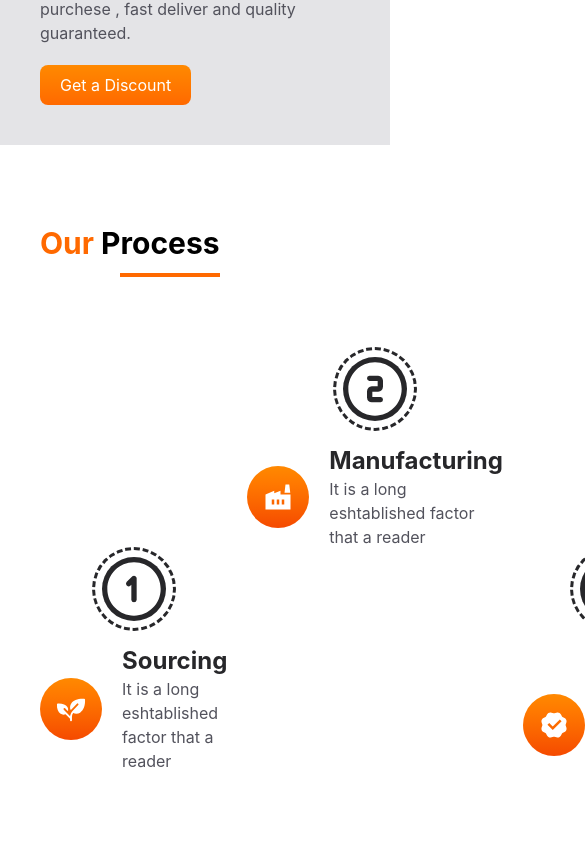
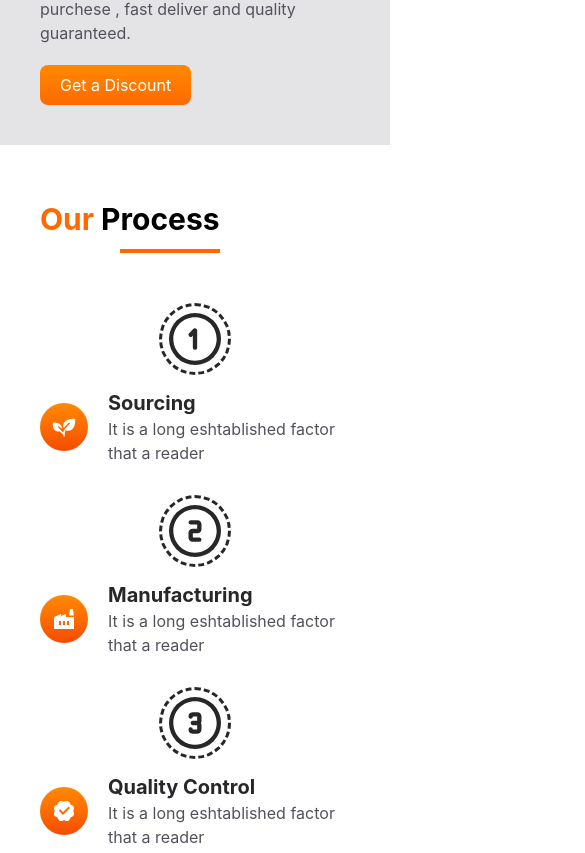
Before and after one commit to Adarsh-c-byte/Grocify, a React (Vite) app: page / in a window 390 px wide. Shown: the part 7651-8504 px from the top of the page, 585 px wide, since content can reach past the window. Built offline with nearby package versions, Linux system fonts and the light colour scheme.

Commit message:
make process component responsive

```diff
--- a/src/components/Process/Process.jsx
+++ b/src/components/Process/Process.jsx
@@ -14,18 +14,18 @@ import { RiVerifiedBadgeFill } from "react-icons/ri";
 const Process = () => {
   const renderSteps = steps.map((item) => {
     return (
-      <div className={`flex-1 ${item.id % 2 === 0 ? '-mt-50' : ''}`}>
-        <span className="flex justify-center items-center h-16 w-16 text-7xl text-white bg-zinc-800 rounded-full outline-dashed outline-zinc-800 outline-offset-7 mx-auto">{item.number}</span>
+      <div className={`flex-1 ${item.id % 2 === 0 ? 'md:-mt-50' : ''}`}>
+        <span className="flex justify-center items-center md:h-16 md:w-16 h-13 w-13 md:text-7xl text-6xl text-white bg-zinc-800 rounded-full outline-dashed outline-zinc-800 outline-offset-7 mx-auto">{item.number}</span>
 
         <div className="flex items-center mt-6 gap-5">
 
 
-            <span className="flex justify-center items-center text-3xl text-white p-4 rounded-full bg-gradient-to-b from-orange-400 to-orange-600">{item.icon}</span>
+            <span className="flex justify-center items-center md:text-3xl text-2xl text-white md:p-4 p-3 rounded-full bg-gradient-to-b from-orange-400 to-orange-600">{item.icon}</span>
 
 
           <div>
 
-            <h3 className="text-2xl font-bold text-zinc-800">{item.title}</h3>
+            <h3 className="md:text-2xl text-xl font-bold text-zinc-800">{item.title}</h3>
             <p className="text-zinc-600">{item.para}</p>
 
           </div>
@@ -38,7 +38,7 @@ const Process = () => {
 
   return (
     <section>
-      <div className="max-w-[1400px] mx-auto px-10 py-20">
+      <div className="max-w-[1400px] mx-auto px-10 md:py-20 py-14">
 
         <div className="w-fit mr-auto">
 
@@ -46,7 +46,7 @@ const Process = () => {
 
         </div>
 
-        <div className="flex mt-20 pt-50 gap-5 justify-between">{renderSteps}</div>
+        <div className="flex flex-wrap md:mt-20 mt-15 md:pt-50 md:gap-5 gap-y-10 justify-between">{renderSteps}</div>
 
       </div>
     </section>
```
